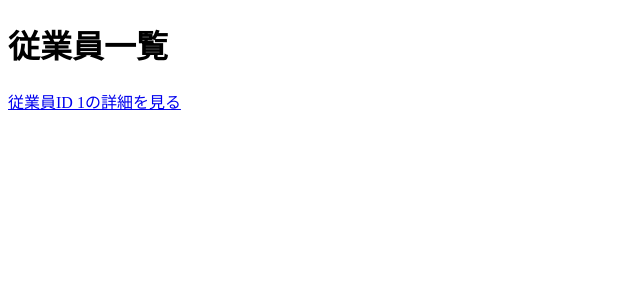
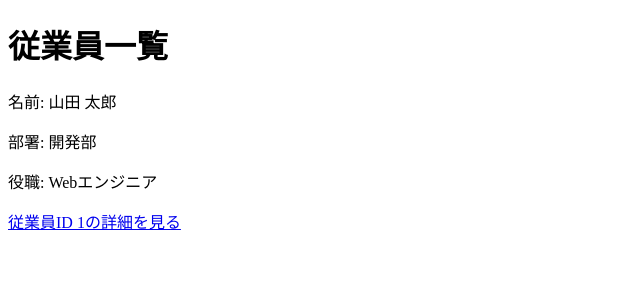
Before and after one commit to yuuttana1223/employee-system, an Angular app: page /employees in a window 1280 px wide. Shown: the top 300 px of the page, without its empty margins (0-640 px from the left). Built offline with nearby package versions, Linux system fonts and the light colour scheme.

Commit message:
Display static employee data

```diff
--- a/src/app/employees/employee-list/employee-list.html
+++ b/src/app/employees/employee-list/employee-list.html
@@ -1,2 +1,5 @@
 <h1>従業員一覧</h1>
+<p>名前: {{ employee.name }}</p>
+<p>部署: {{ employee.department }}</p>
+<p>役職: {{ employee.position }}</p>
 <a [routerLink]="['/employees', 1]">従業員ID 1の詳細を見る</a>
--- a/src/app/employees/employee-list/employee-list.ts
+++ b/src/app/employees/employee-list/employee-list.ts
@@ -1,5 +1,7 @@
 import { Component } from '@angular/core';
 import { RouterLink } from '@angular/router';
+
+import { Employee } from '../employee';
 
 @Component({
   selector: 'app-employee-list',
@@ -8,4 +10,11 @@ import { RouterLink } from '@angular/router';
   templateUrl: './employee-list.html',
   styleUrl: './employee-list.scss',
 })
-export class EmployeeList {}
+export class EmployeeList {
+  protected readonly employee: Employee = {
+    id: '1',
+    name: '山田 太郎',
+    department: '開発部',
+    position: 'Webエンジニア',
+  };
+}
--- /dev/null
+++ b/src/app/employees/employee.ts
@@ -0,0 +1,6 @@
+export interface Employee {
+  id: string;
+  name: string;
+  department: string;
+  position: string;
+}
```
